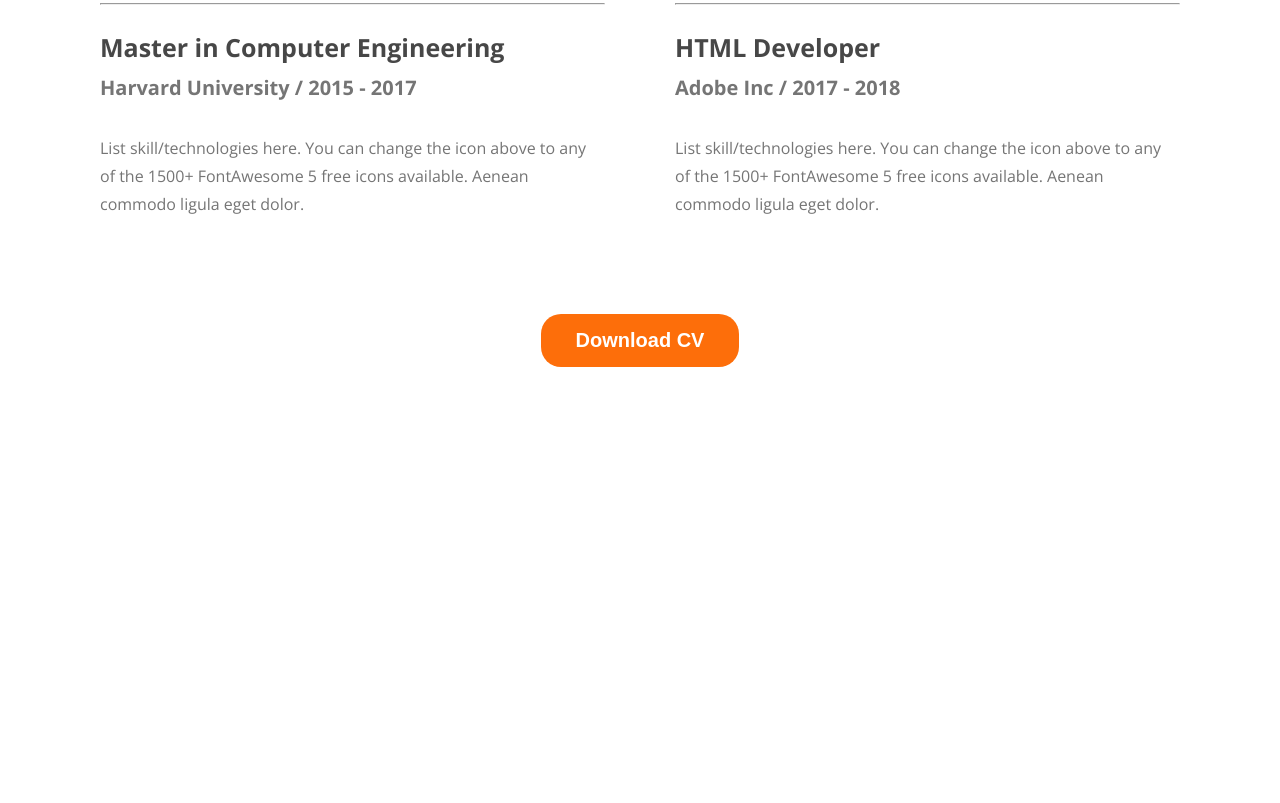
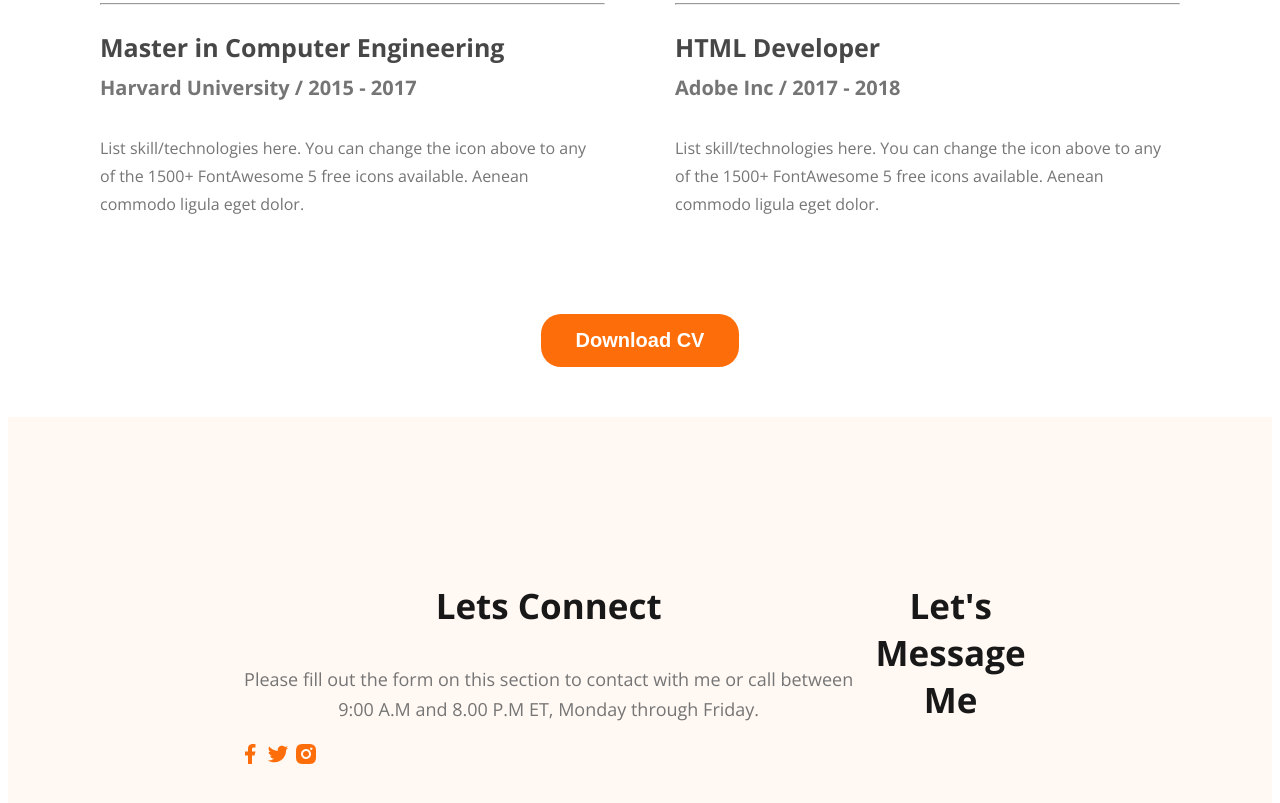
Before and after one commit to DilzitPial/Portfolio-Website, a plain HTML site: page index.html in a window 1280 px wide. Shown: the part 3392-4195 px from the top of the page. Before the commit the page ends 3767 px from the top, so only its background shows below. Drawn offline with nearby package versions, Linux system fonts and the light colour scheme.

Commit message:
footer added

```diff
--- a/Styles/portfolio.css
+++ b/Styles/portfolio.css
@@ -193,3 +193,9 @@ main {
   margin-top: 50px;
 }
 /* Footer Section Styles */
+footer{
+  display: flex;
+  background: #FFF8F3;
+  margin-top: 50px;
+  padding: 130px 230px;
+}
--- a/index.html
+++ b/index.html
@@ -198,7 +198,21 @@
     </main>
 
     <footer>
-
+      <div class="footer-column">
+        <h3 class="section-title">Lets Connect</h3>
+        <p class="section-description">
+          Please fill out the form on this section to contact with me or call
+          between 9:00 A.M and 8.00 P.M ET, Monday through Friday.
+        </p>
+        <div class="social-links">
+          <a href=""><img src="images/icons/facebook.png" alt="" /></a>
+          <a href=""><img src="images/icons/twitter.png" alt="" /></a>
+          <a href=""><img src="images/icons/insta.png" alt="" /></a>
+        </div>
+      </div>
+      <div class="footer-column">
+        <h3 class="section-title">Let's Message Me</h3>
+      </div>
     </footer>
   </body>
 </html>
```
